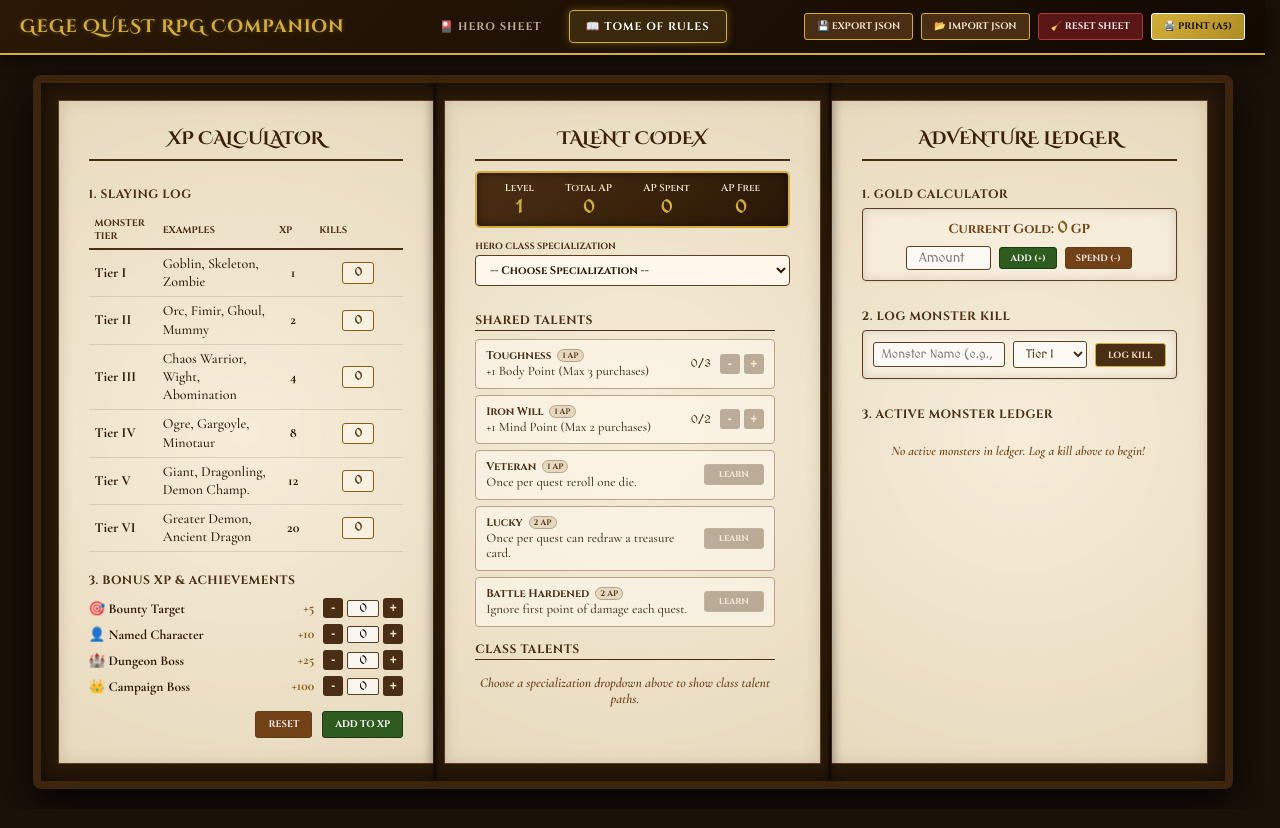
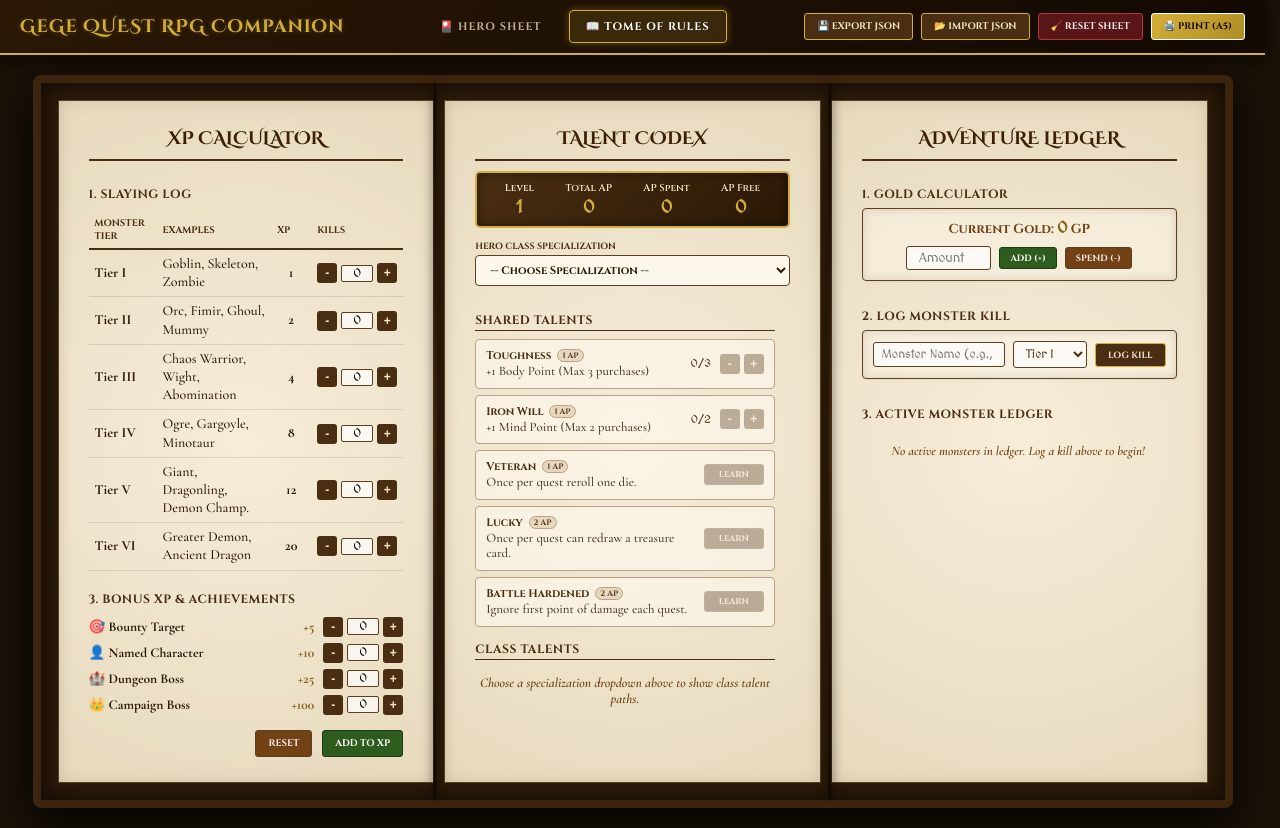
Before and after one commit to ihorvasyliev-gh/gege-quest-companion, a React (Vite) app in the folder companion-app/: page / in a window 1280 px wide. Both pictures are taken after a click on the button "📖 TOME OF RULES". Built offline with nearby package versions, Linux system fonts and the light colour scheme.

Commit message:
feat: restore manual Slaying Log and implement direct ledger-to-XP synchronization with row indicators

```diff
--- a/companion-app/src/components/TomeOfRules.tsx
+++ b/companion-app/src/components/TomeOfRules.tsx
@@ -1,4 +1,4 @@
-import { useCharacterStore, TALENTS, getClassNameReadable, getTierKillsFromInputs } from '../store/useCharacterStore';
+import { useCharacterStore, TALENTS, getClassNameReadable } from '../store/useCharacterStore';
 import type { Talent } from '../types';
 
 export function TomeOfRules() {
@@ -27,8 +27,6 @@ export function TomeOfRules() {
   const logMonsterKill = useCharacterStore((state) => state.logMonsterKill);
   const adjustTomeMonster = useCharacterStore((state) => state.adjustTomeMonster);
   const inputs = useCharacterStore((state) => state.inputs);
-
-  const computedTierKills = getTierKillsFromInputs(inputs);
 
   // Parse active monsters from sheet inputs (rows 1-22)
   const getActiveMonsters = () => {
@@ -143,22 +141,12 @@ export function TomeOfRules() {
                 </td>
                 <td className="desktop-table-cell calc-cell-monsters">Goblin, Skeleton, Zombie</td>
                 <td className="calc-cell-xp"><strong>1</strong></td>
-                <td className="calc-cell-kills" style={{ textAlign: 'center', verticalAlign: 'middle' }}>
-                  <span style={{
-                    display: 'inline-block',
-                    width: '32px',
-                    textAlign: 'center',
-                    border: '1px solid #855d14',
-                    backgroundColor: 'rgba(253, 248, 235, 0.6)',
-                    fontFamily: 'MedievalSharp, cursive',
-                    fontSize: '12px',
-                    fontWeight: 'bold',
-                    padding: '2px 0',
-                    borderRadius: '3px',
-                    color: '#5c3e21'
-                  }}>
-                    {computedTierKills.tier1}
-                  </span>
+                <td className="calc-cell-kills">
+                  <div className="calc-control">
+                    <button className="calc-btn" onClick={() => adjustCalculator('tier1', -1)}>-</button>
+                    <input type="text" className="calc-input" value={calculator.tier1} readOnly />
+                    <button className="calc-btn" onClick={() => adjustCalculator('tier1', 1)}>+</button>
+                  </div>
                 </td>
               </tr>
               <tr>
@@ -168,22 +156,12 @@ export function TomeOfRules() {
                 </td>
                 <td className="desktop-table-cell calc-cell-monsters">Orc, Fimir, Ghoul, Mummy</td>
                 <td className="calc-cell-xp"><strong>2</strong></td>
-                <td className="calc-cell-kills" style={{ textAlign: 'center', verticalAlign: 'middle' }}>
-                  <span style={{
-                    display: 'inline-block',
-                    width: '32px',
-                    textAlign: 'center',
-                    border: '1px solid #855d14',
-                    backgroundColor: 'rgba(253, 248, 235, 0.6)',
-                    fontFamily: 'MedievalSharp, cursive',
-                    fontSize: '12px',
-                    fontWeight: 'bold',
-                    padding: '2px 0',
-                    borderRadius: '3px',
-                    color: '#5c3e21'
-                  }}>
-                    {computedTierKills.tier2}
-                  </span>
+                <td className="calc-cell-kills">
+                  <div className="calc-control">
+                    <button className="calc-btn" onClick={() => adjustCalculator('tier2', -1)}>-</button>
+                    <input type="text" className="calc-input" value={calculator.tier2} readOnly />
+                    <button className="calc-btn" onClick={() => adjustCalculator('tier2', 1)}>+</button>
+                  </div>
                 </td>
               </tr>
               <tr>
@@ -193,22 +171,12 @@ export function TomeOfRules() {
                 </td>
                 <td className="desktop-table-cell calc-cell-monsters">Chaos Warrior, Wight, Abomination</td>
                 <td className="calc-cell-xp"><strong>4</strong></td>
-                <td className="calc-cell-kills" style={{ textAlign: 'center', verticalAlign: 'middle' }}>
-                  <span style={{
-                    display: 'inline-block',
-                    width: '32px',
-                    textAlign: 'center',
-                    border: '1px solid #855d14',
-                    backgroundColor: 'rgba(253, 248, 235, 0.6)',
-                    fontFamily: 'MedievalSharp, cursive',
-                    fontSize: '12px',
-                    fontWeight: 'bold',
-                    padding: '2px 0',
-                    borderRadius: '3px',
-                    color: '#5c3e21'
-                  }}>
-                    {computedTierKills.tier3}
-                  </span>
+                <td className="calc-cell-kills">
+                  <div className="calc-control">
+                    <button className="calc-btn" onClick={() => adjustCalculator('tier3', -1)}>-</button>
+                    <input type="text" className="calc-input" value={calculator.tier3} readOnly />
+                    <button className="calc-btn" onClick={() => adjustCalculator('tier3', 1)}>+</button>
+                  </div>
                 </td>
               </tr>
               <tr>
@@ -218,22 +186,12 @@ export function TomeOfRules() {
                 </td>
                 <td className="desktop-table-cell calc-cell-monsters">Ogre, Gargoyle, Minotaur</td>
                 <td className="calc-cell-xp"><strong>8</strong></td>
-                <td className="calc-cell-kills" style={{ textAlign: 'center', verticalAlign: 'middle' }}>
-                  <span style={{
-                    display: 'inline-block',
-                    width: '32px',
-                    textAlign: 'center',
-                    border: '1px solid #855d14',
-                    backgroundColor: 'rgba(253, 248, 235, 0.6)',
-                    fontFamily: 'MedievalSharp, cursive',
-                    fontSize: '12px',
-                    fontWeight: 'bold',
-                    padding: '2px 0',
-                    borderRadius: '3px',
-                    color: '#5c3e21'
-                  }}>
-                    {computedTierKills.tier4}
-                  </span>
+                <td className="calc-cell-kills">
+                  <div className="calc-control">
+                    <button className="calc-btn" onClick={() => adjustCalculator('tier4', -1)}>-</button>
+                    <input type="text" className="calc-input" value={calculator.tier4} readOnly />
+                    <button className="calc-btn" onClick={() => adjustCalculator('tier4', 1)}>+</button>
+                  </div>
                 </td>
               </tr>
               <tr>
@@ -243,22 +201,12 @@ export function TomeOfRules() {
                 </td>
                 <td className="desktop-table-cell calc-cell-monsters">Giant, Dragonling, Demon Champ.</td>
                 <td className="calc-cell-xp"><strong>12</strong></td>
-                <td className="calc-cell-kills" style={{ textAlign: 'center', verticalAlign: 'middle' }}>
-                  <span style={{
-                    display: 'inline-block',
-                    width: '32px',
-                    textAlign: 'center',
-                    border: '1px solid #855d14',
-                    backgroundColor: 'rgba(253, 248, 235, 0.6)',
-                    fontFamily: 'MedievalSharp, cursive',
-                    fontSize: '12px',
-                    fontWeight: 'bold',
-                    padding: '2px 0',
-                    borderRadius: '3px',
-                    color: '#5c3e21'
-                  }}>
-                    {computedTierKills.tier5}
-                  </span>
+                <td className="calc-cell-kills">
+                  <div className="calc-control">
+                    <button className="calc-btn" onClick={() => adjustCalculator('tier5', -1)}>-</button>
+                    <input type="text" className="calc-input" value={calculator.tier5} readOnly />
+                    <button className="calc-btn" onClick={() => adjustCalculator('tier5', 1)}>+</button>
+                  </div>
                 </td>
               </tr>
               <tr>
@@ -268,22 +216,12 @@ export function TomeOfRules() {
                 </td>
                 <td className="desktop-table-cell calc-cell-monsters">Greater Demon, Ancient Dragon</td>
                 <td className="calc-cell-xp"><strong>20</strong></td>
-                <td className="calc-cell-kills" style={{ textAlign: 'center', verticalAlign: 'middle' }}>
-                  <span style={{
-                    display: 'inline-block',
-                    width: '32px',
-                    textAlign: 'center',
-                    border: '1px solid #855d14',
-                    backgroundColor: 'rgba(253, 248, 235, 0.6)',
-                    fontFamily: 'MedievalSharp, cursive',
-                    fontSize: '12px',
-                    fontWeight: 'bold',
-                    padding: '2px 0',
-                    borderRadius: '3px',
-                    color: '#5c3e21'
-                  }}>
-                    {computedTierKills.tier6}
-                  </span>
+                <td className="calc-cell-kills">
+                  <div className="calc-control">
+                    <button className="calc-btn" onClick={() => adjustCalculator('tier6', -1)}>-</button>
+                    <input type="text" className="calc-input" value={calculator.tier6} readOnly />
+                    <button className="calc-btn" onClick={() => adjustCalculator('tier6', 1)}>+</button>
+                  </div>
                 </td>
               </tr>
             </tbody>
--- a/companion-app/src/store/useCharacterStore.ts
+++ b/companion-app/src/store/useCharacterStore.ts
@@ -193,32 +193,23 @@ function recalculate(xpVal: number, purchased: Record<string, number>, className
   };
 }
 
-export function getTierKillsFromInputs(inputs: Record<string, string>) {
-  const counts = {
-    tier1: 0,
-    tier2: 0,
-    tier3: 0,
-    tier4: 0,
-    tier5: 0,
-    tier6: 0
-  };
-  for (let i = 1; i <= 22; i++) {
-    const name = (inputs[`foe-name-${i}`] || '').trim();
-    const kills = parseInt(inputs[`foe-kills-${i}`]) || 0;
-    if (name && kills > 0) {
-      const match = name.match(/\(Tier (I|II|III|IV|V|VI)\)$/i);
-      if (match) {
-        const tierStr = match[1].toUpperCase();
-        if (tierStr === 'I') counts.tier1 += kills;
-        else if (tierStr === 'II') counts.tier2 += kills;
-        else if (tierStr === 'III') counts.tier3 += kills;
-        else if (tierStr === 'IV') counts.tier4 += kills;
-        else if (tierStr === 'V') counts.tier5 += kills;
-        else if (tierStr === 'VI') counts.tier6 += kills;
-      }
-    }
+export function getXpForTier(tierStr: string): number {
+  const clean = tierStr.trim().toUpperCase();
+  if (clean === 'TIER I' || clean === 'I') return 1;
+  if (clean === 'TIER II' || clean === 'II') return 2;
+  if (clean === 'TIER III' || clean === 'III') return 4;
+  if (clean === 'TIER IV' || clean === 'IV') return 8;
+  if (clean === 'TIER V' || clean === 'V') return 12;
+  if (clean === 'TIER VI' || clean === 'VI') return 20;
+  return 0;
+}
+
+export function getXpFromMonsterName(name: string): number {
+  const match = name.match(/\(Tier (I|II|III|IV|V|VI)\)$/i);
+  if (match) {
+    return getXpForTier(match[1]);
   }
-  return counts;
+  return 0;
 }
 
 export const useCharacterStore = create<AppState>()(
@@ -284,6 +275,32 @@ export const useCharacterStore = create<AppState>()(
             inputs: recomputed.inputs,
             charState: recomputed.charState
           };
+        }
+
+        if (id.startsWith('foe-name-') || id.startsWith('foe-kills-')) {
+          const parts = id.split('-');
+          const index = parts[2];
+
+          const oldName = state.inputs[`foe-name-${index}`] || '';
+          const oldKills = parseInt(state.inputs[`foe-kills-${index}`]) || 0;
+          const oldRowXP = getXpFromMonsterName(oldName) * oldKills;
+
+          const newName = nextInputs[`foe-name-${index}`] || '';
+          const newKills = parseInt(nextInputs[`foe-kills-${index}`]) || 0;
+          const newRowXP = getXpFromMonsterName(newName) * newKills;
+
+          const xpDiff = newRowXP - oldRowXP;
+          if (xpDiff !== 0) {
+            const currentXP = parseInt(state.inputs['char-xp']) || 0;
+            const newXP = Math.max(0, currentXP + xpDiff);
+            nextInputs['char-xp'] = String(newXP);
+
+            const recomputed = recalculate(newXP, state.charState.purchasedTalents, state.charState.class, nextInputs);
+            return {
+              inputs: recomputed.inputs,
+              charState: recomputed.charState
+            };
+          }
         }
 
         return { inputs: nextInputs };
@@ -404,6 +421,8 @@ export const useCharacterStore = create<AppState>()(
           }
         }
 
+        const xpPerKill = getXpForTier(tier);
+
         if (foundIndex !== -1) {
           const currentKills = parseInt(nextInputs['foe-kills-' + foundIndex]) || 0;
           nextInputs['foe-kills-' + foundIndex] = String(currentKills + 1);
@@ -428,8 +447,14 @@ export const useCharacterStore = create<AppState>()(
           }
         }
 
+        const currentXP = parseInt(nextInputs['char-xp']) || 0;
+        const newXP = currentXP + xpPerKill;
+        nextInputs['char-xp'] = String(newXP);
+        const recomputed = recalculate(newXP, state.charState.purchasedTalents, state.charState.class, nextInputs);
+
         return {
-          inputs: nextInputs,
+          inputs: recomputed.inputs,
+          charState: recomputed.charState,
           tomeMonsterInput: ''
         };
       }),
@@ -440,6 +465,9 @@ export const useCharacterStore = create<AppState>()(
         const currentKills = parseInt(nextInputs['foe-kills-' + rowIndex]) || 0;
         const nextKills = currentKills + delta;
 
+        const xpPerKill = getXpFromMonsterName(name);
+        const xpDiff = xpPerKill * delta;
+
         if (nextKills < 1) {
           nextInputs['foe-name-' + rowIndex] = '';
           nextInputs['foe-kills-' + rowIndex] = '';
@@ -448,7 +476,15 @@ export const useCharacterStore = create<AppState>()(
           nextInputs['foe-kills-' + rowIndex] = String(nextKills);
         }
 
-        return { inputs: nextInputs };
+        const currentXP = parseInt(nextInputs['char-xp']) || 0;
+        const newXP = Math.max(0, currentXP + xpDiff);
+        nextInputs['char-xp'] = String(newXP);
+        const recomputed = recalculate(newXP, state.charState.purchasedTalents, state.charState.class, nextInputs);
+
+        return {
+          inputs: recomputed.inputs,
+          charState: recomputed.charState
+        };
       }),
 
       adjustCalculator: (key, delta) => set((state) => {
@@ -465,8 +501,7 @@ export const useCharacterStore = create<AppState>()(
 
       applyCalculatorXP: () => set((state) => {
         const c = state.calculator;
-        const tierKills = getTierKillsFromInputs(state.inputs);
-        const addedXP = (tierKills.tier1 * 1) + (tierKills.tier2 * 2) + (tierKills.tier3 * 4) + (tierKills.tier4 * 8) + (tierKills.tier5 * 12) + (tierKills.tier6 * 20) +
+        const addedXP = (c.tier1 * 1) + (c.tier2 * 2) + (c.tier3 * 4) + (c.tier4 * 8) + (c.tier5 * 12) + (c.tier6 * 20) +
                         (c.bounty * 5) + (c.named * 10) + (c.dboss * 25) + (c.cboss * 100);
 
         if (addedXP <= 0) {
@@ -479,12 +514,6 @@ export const useCharacterStore = create<AppState>()(
 
         const nextInputs = { ...state.inputs };
         nextInputs['char-xp'] = String(newXP);
-
-        // Clear all 22 active monster slots
-        for (let i = 1; i <= 22; i++) {
-          nextInputs['foe-name-' + i] = '';
-          nextInputs['foe-kills-' + i] = '';
-        }
 
         const recomputed = recalculate(newXP, state.charState.purchasedTalents, state.charState.class, nextInputs);
 
```
Also changed, not shown: companion-app/src/components/CharacterSheet.tsx (+17 -1 lines).
